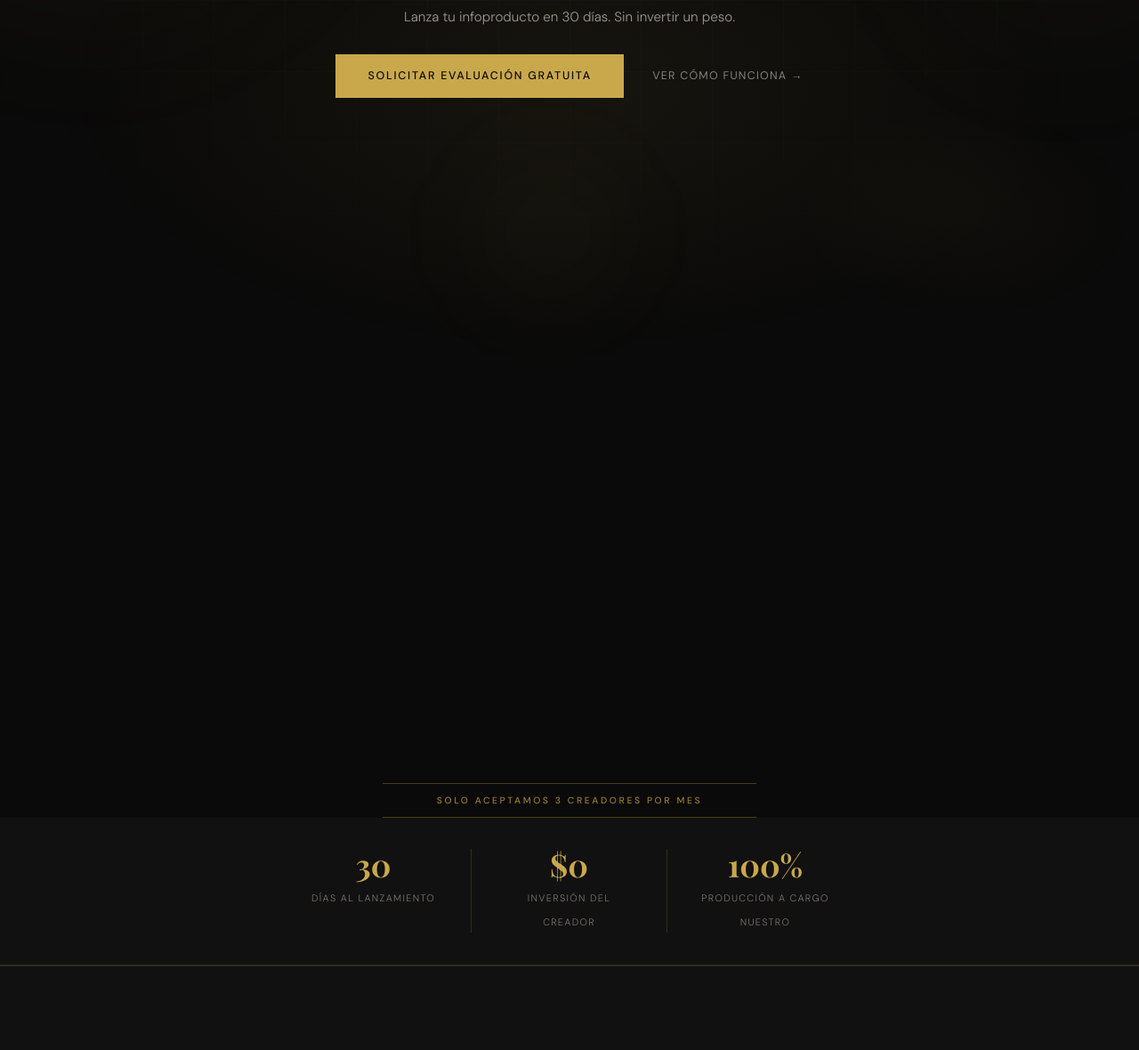
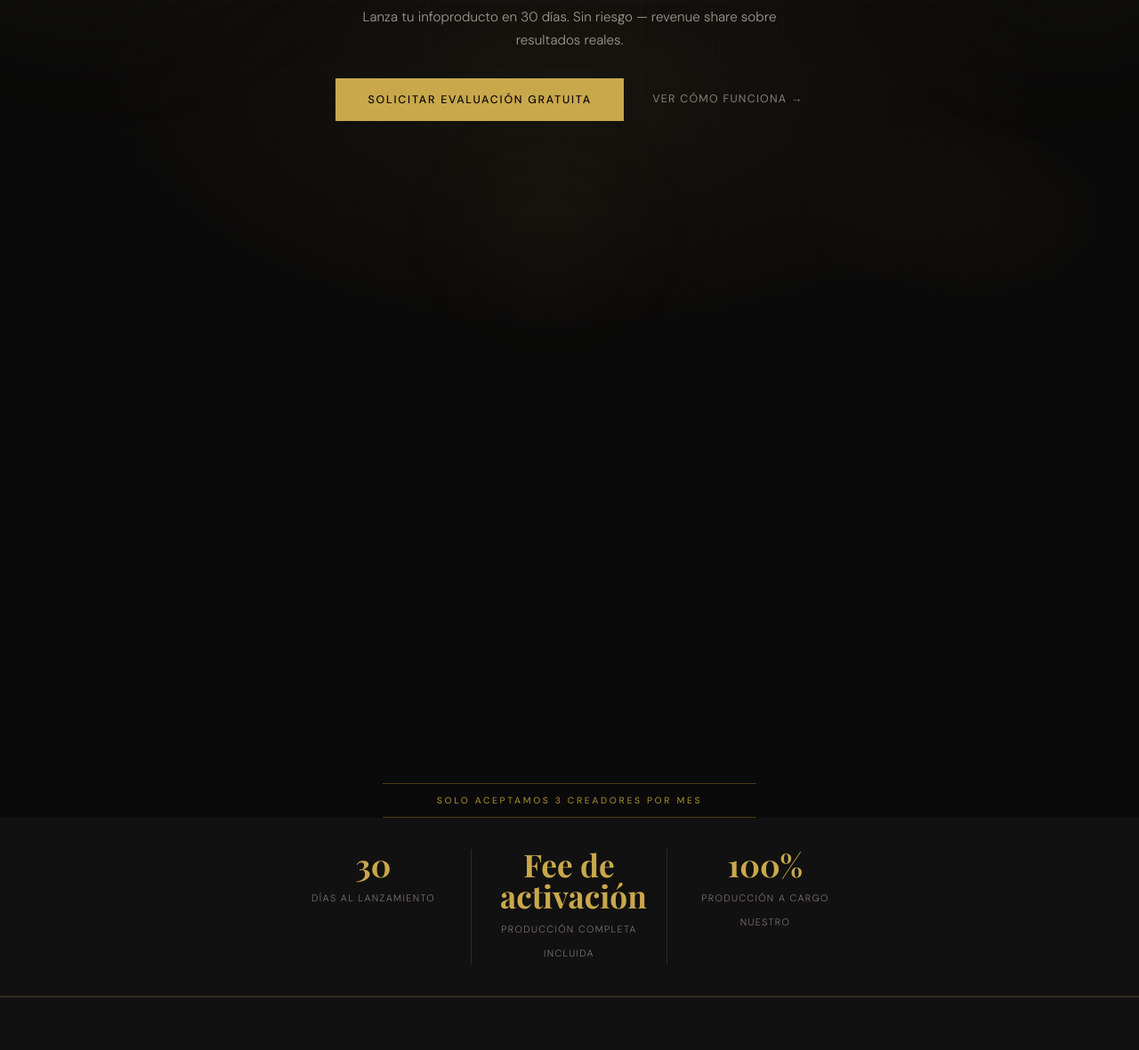
Before and after one commit to Oryx-Performance/Oryx-Landing, a plain HTML site: page index.html in a window 1280 px wide. Shown: the part 400-1580 px from the top of the page at 89% size. Drawn offline with nearby package versions, Linux system fonts and the light colour scheme; a script that the page names is missing; a web font is replaced by a local one.

Commit message:
fix: update fee model language across landing

```diff
--- a/index.html
+++ b/index.html
@@ -1451,7 +1451,7 @@
         La única agencia de lanzamiento creada exclusivamente para <em>creadores gastronómicos.</em>
       </h1>
       <p class="hero-sub">
-        Lanza tu infoproducto en 30 días. Sin invertir un peso.
+        Lanza tu infoproducto en 30 días. Sin riesgo — revenue share sobre resultados reales.
       </p>
       <div class="hero-actions">
         <button class="btn btn-gold js-open-modal">Solicitar evaluación gratuita</button>
@@ -1472,8 +1472,8 @@
     <span>Días al lanzamiento</span>
   </div>
   <div class="hero-stat">
-    <strong>$0</strong>
-    <span>Inversión del creador</span>
+    <strong>Fee de activación</strong>
+    <span>Producción completa incluida</span>
   </div>
   <div class="hero-stat">
     <strong>100%</strong>
@@ -1781,8 +1781,8 @@
           <p>Modelo de colaboración</p>
         </div>
         <div class="model-row">
-          <span class="model-label">Inversión del creador</span>
-          <span class="model-value accent">$0</span>
+          <span class="model-label">Fee de activación</span>
+          <span class="model-value accent">Producción completa</span>
         </div>
         <div class="model-row">
           <span class="model-label">Producción del contenido</span>
@@ -1817,7 +1817,7 @@
         Sin riesgo.<br><em style="font-style:italic;color:var(--gold)">Socios de verdad.</em>
       </h2>
       <div class="rule"></div>
-      <p>Trabajamos con un fee de activación inicial que cubre toda la producción, más un porcentaje de revenue share sobre las ventas del lanzamiento. Sin inversión de riesgo — si el lanzamiento no genera ingresos, el revenue share es cero.</p>
+      <p>Trabajamos con un fee de activación inicial que cubre toda la producción, más un porcentaje de revenue share sobre las ventas del lanzamiento. Sin riesgo — si el lanzamiento no genera ingresos, el revenue share es cero.</p>
       <p>Esto nos alinea completamente con tu éxito.</p>
       <ul class="check-list">
         <li>Fee de activación que cubre toda la producción</li>
@@ -1998,7 +1998,7 @@
       <em>¿Lo estás tú?</em>
     </h2>
     <p class="cta-sub reveal reveal-d2">
-      Sin inversión. Sin riesgo. Solo tu conocimiento convertido en ingresos reales — en 30 días.
+      Sin riesgo — revenue share sobre resultados reales. Solo tu conocimiento convertido en ingresos en 30 días.
     </p>
     <button class="btn btn-gold reveal reveal-d3 js-open-modal">
       Solicitar evaluación gratuita
```
